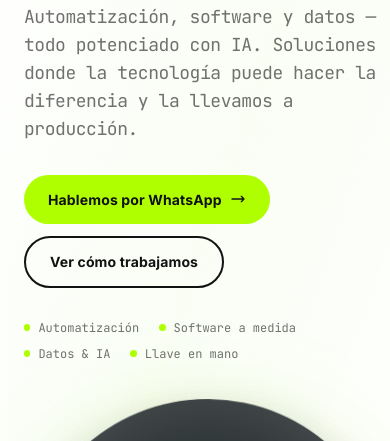
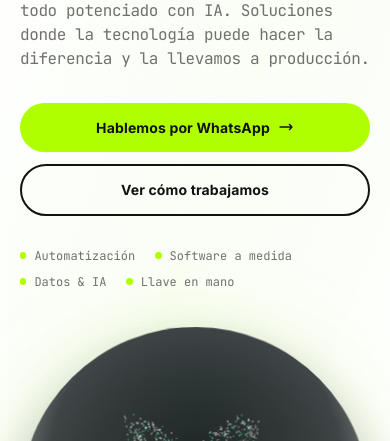
Before and after one commit to jazbar9/rabbitia, an Astro site: page / in a window 390 px wide. Shown: the part 281-722 px from the top of the page. Built offline with nearby package versions, Linux system fonts and the light colour scheme; Astro itself is replaced by a stand-in of ours; animation ran at ten frames a second.

Commit message:
Actualizacion de cambios

```diff
--- a/src/components/Hero.astro
+++ b/src/components/Hero.astro
@@ -7,7 +7,7 @@
 
 <section
 	id="hero"
-	class="noise-overlay relative flex min-h-[90vh] items-center justify-center overflow-hidden bg-white"
+	class="noise-overlay relative flex min-h-svh items-center justify-center overflow-hidden bg-white md:min-h-[90vh]"
 	aria-labelledby="hero-title"
 >
 	<div
@@ -23,7 +23,7 @@
 		aria-hidden="true"
 	></div>
 
-	<div class="relative z-10 mx-auto w-full max-w-7xl px-6 pt-28 pb-12 md:pt-32">
+	<div class="relative z-10 mx-auto w-full max-w-7xl px-5 pt-24 pb-16 sm:px-6 sm:pt-28 md:pt-32 md:pb-12">
 		<div class="grid items-center gap-10 lg:grid-cols-2 lg:gap-8">
 			<div class="space-y-6">
 				<span
@@ -34,7 +34,7 @@
 					Consultora tecnológica · IA aplicada
 				</span>
 
-				<h1 id="hero-title" class="display lines text-5xl text-ink md:text-7xl">
+				<h1 id="hero-title" class="display lines text-[2.5rem] leading-[1.05] tracking-tighter text-balance text-ink sm:text-5xl md:text-7xl">
 					<span class="line">
 						<span style="--rd: 0.1s">Automatizamos</span>
 					</span>
@@ -44,15 +44,20 @@
 				</h1>
 
 				<p
-					class="max-w-md font-mono text-lg text-ink/60 tracking-tight md:text-xl"
+					class="max-w-md font-mono text-base text-ink/60 tracking-tight sm:text-lg md:text-xl"
 					data-reveal
 					style="--rd: 0.35s"
 				>
 					Automatización, software y datos — todo potenciado con IA. Soluciones donde la tecnología puede hacer la diferencia y la llevamos a producción.
 				</p>
 
-				<div class="flex flex-wrap items-center gap-3 pt-2" data-reveal style="--rd: 0.45s">
-					<a href={WA_LINK} target="_blank" rel="noopener" class="btn btn-lime shine group">
+				<div class="flex flex-col items-stretch gap-3 pt-2 sm:flex-row sm:items-center" data-reveal style="--rd: 0.45s">
+					<a
+						href={WA_LINK}
+						target="_blank"
+						rel="noopener"
+						class="btn btn-lime shine group w-full sm:w-auto"
+					>
 						Hablemos por WhatsApp
 						<svg
 							viewBox="0 0 24 24"
@@ -67,7 +72,7 @@
 							<path d="M17 8l4 4m0 0l-4 4m4-4H3" />
 						</svg>
 					</a>
-					<a href="#servicios" class="btn btn-outline shine">Ver cómo trabajamos</a>
+					<a href="#servicios" class="btn btn-outline shine w-full sm:w-auto">Ver cómo trabajamos</a>
 				</div>
 
 				<ul class="flex flex-wrap gap-x-5 gap-y-2.5 pt-2" data-reveal style="--rd: 0.55s">
@@ -85,7 +90,7 @@
 						class="pointer-events-none absolute inset-0 scale-75 rounded-full bg-lime/30 blur-[80px]"
 						aria-hidden="true"
 					></div>
-					<Rabbit3D class="relative z-10 w-64 drop-shadow-2xl md:w-80" />
+					<Rabbit3D class="relative z-10 w-56 drop-shadow-2xl sm:w-64 md:w-80" />
 				</div>
 			</div>
 		</div>
```
